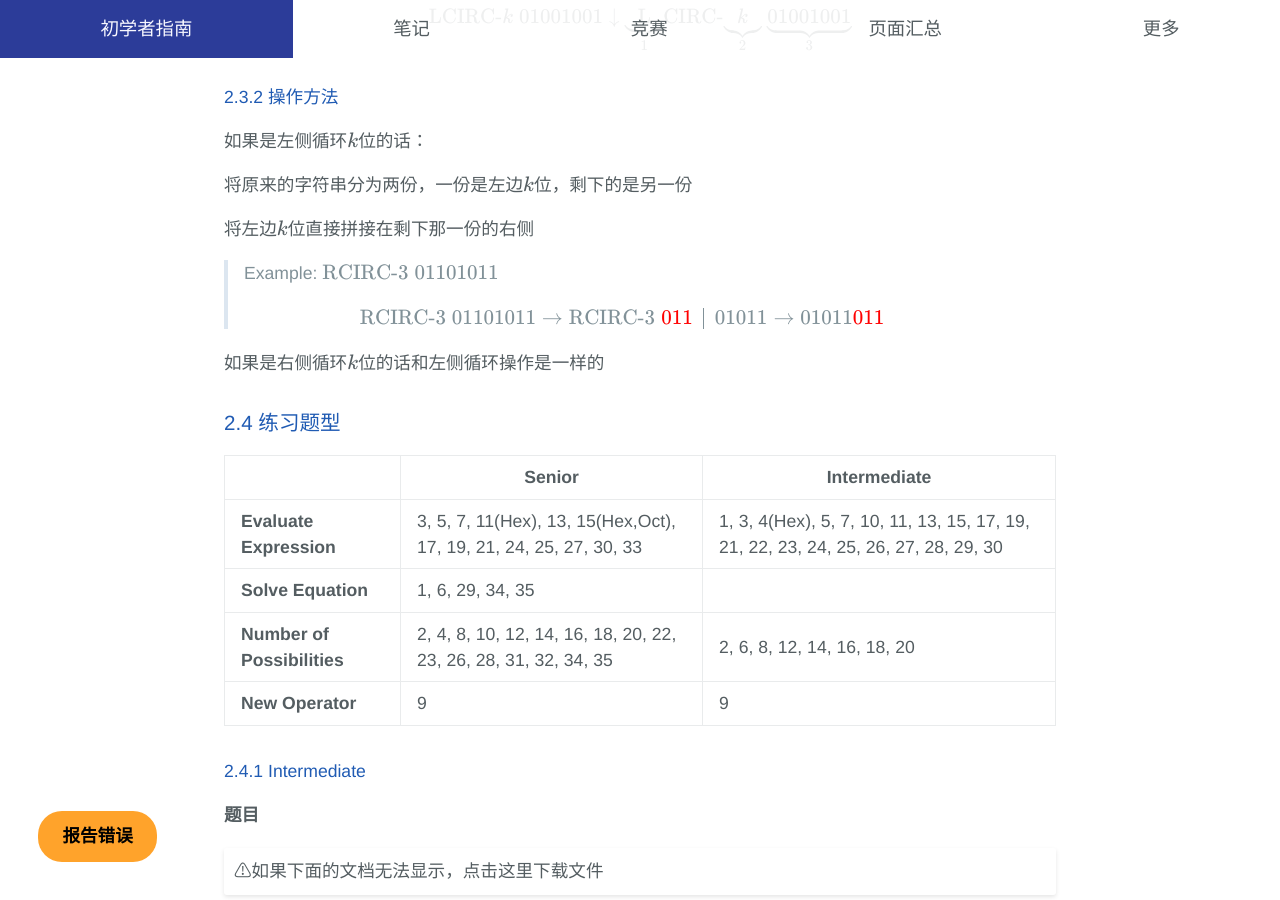
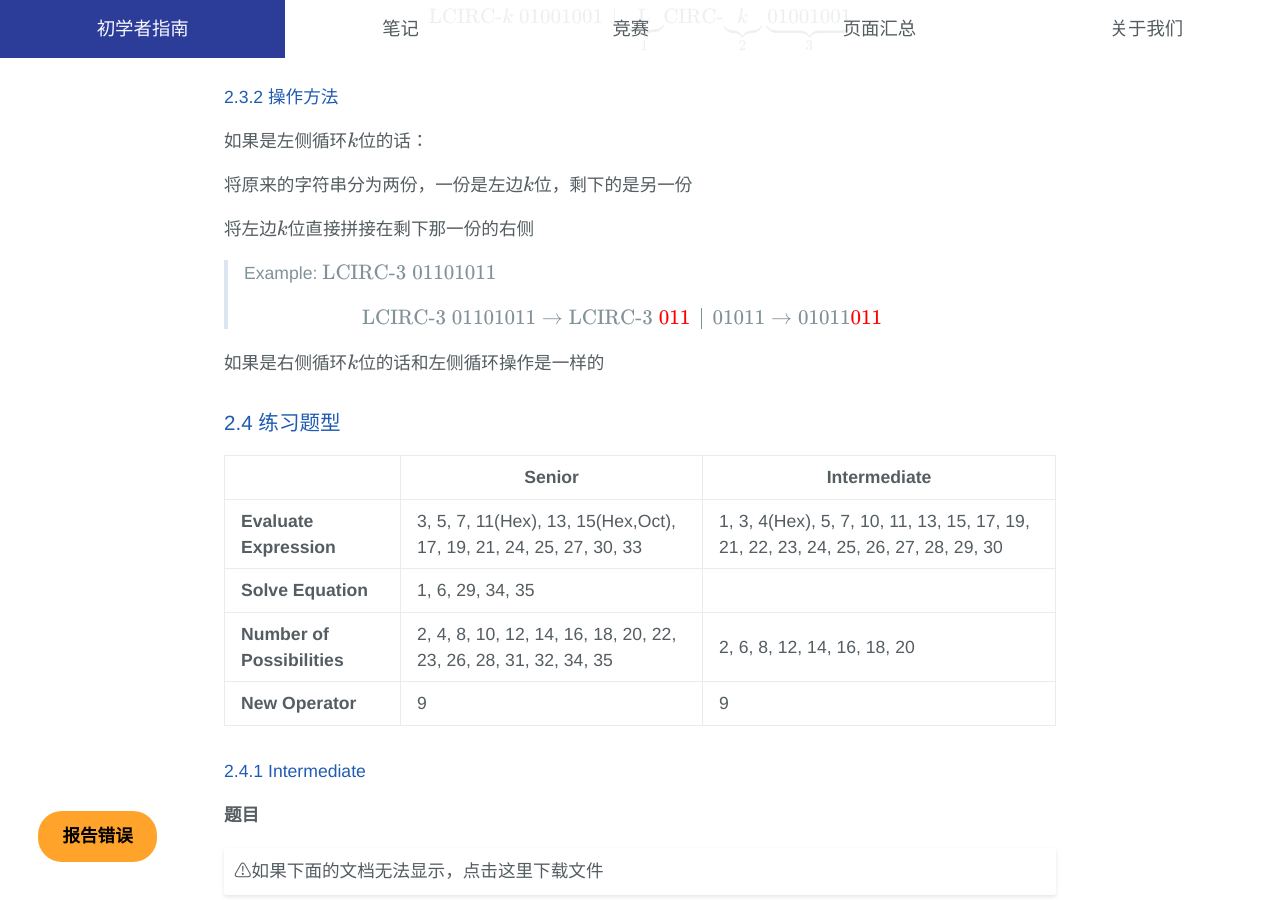
Before and after one commit to MarkChenYutian/gwcsclub, a Jekyll site: the page built from _posts/acsl-note/2020-02-10-ACSL-Round2.md, in a window 1280 px wide and 900 px high, scrolled down 6910 px. Built offline with Jekyll 4.4.1, drawn with Linux system fonts in a browser that asks for light colours; nearby versions of some CDN libraries; formulas are drawn with MathJax 3; comment, search, counter and statistics services are not loaded.

Commit message:
Update Pages

```diff
--- a/_includes/nav-bar.html
+++ b/_includes/nav-bar.html
@@ -3,5 +3,5 @@
     <div class="nav-button" onClick="window.location.href='{{ site.baseurl }}/secondary-pages/2021/03/04/notes.html'">笔记</div>
     <div class="nav-button" onClick="window.location.href='{{ site.baseurl }}/secondary-pages/2021/01/26/Competitions.html'">竞赛</div>
     <div class="nav-button" onClick="window.location.href='{{ site.baseurl }}/secondary-pages/2021/01/26/All-Posts.html'">页面汇总</div>
-    <div class="nav-button">更多</div>
+    <div class="nav-button" onClick="window.location.href='{{ site.baseurl }}/secondary-pages/2021/01/26/About-Us.html'">关于我们</div>
 </section>
--- a/_posts/acsl-note/2020-02-10-ACSL-Round2.md
+++ b/_posts/acsl-note/2020-02-10-ACSL-Round2.md
@@ -201,12 +201,12 @@ $$
 
 将左边$k$位直接拼接在剩下那一份的右侧
 
-> Example: $\text{RCIRC-}3\; 01101011$
+> Example: $\text{LCIRC-}3\; 01101011$
 >
 > $$
-> \text{RCIRC-}3\; 01101011
+> \text{LCIRC-}3\; 01101011
 > \rightarrow
-> \text{RCIRC-}3\; \begin{array}{c|c}\color{red}{011}&01011\end{array}
+> \text{LCIRC-}3\; \begin{array}{c|c}\color{red}{011}&01011\end{array}
 > \rightarrow
 > 01011\color{red}{011}
 > $$
```
Also changed, not shown: _posts/2021-3-6-test.md (deleted, +0 -6 lines).
